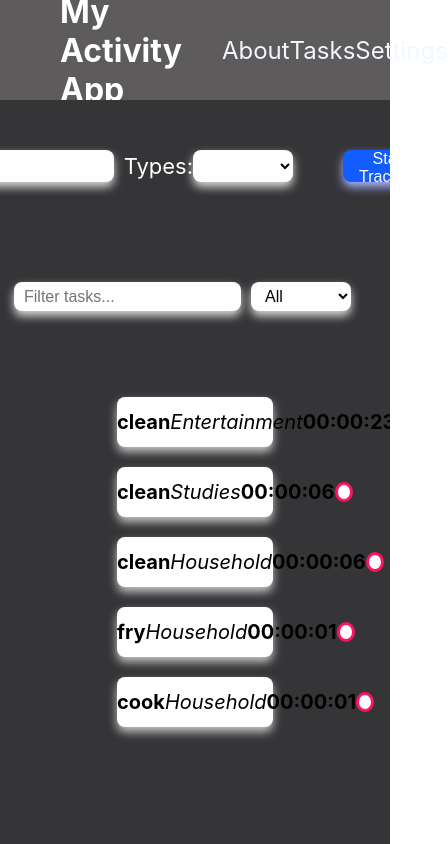
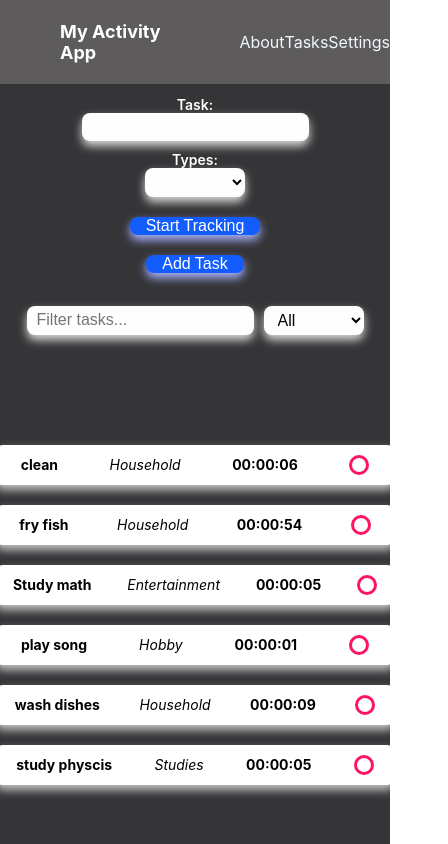
Before and after one commit to makzibs/ReactApp-Final-Project, a React (Create React App) app: page /tasks in a window 390 px wide. Shown: the whole page, 448 px wide, since content can reach past the window. Built offline with nearby package versions, Linux system fonts and the light colour scheme; data requests are answered from the project's data file.

Commit message:
responsive for max-width 500px

```diff
--- a/db.json
+++ b/db.json
@@ -1,17 +1,5 @@
 {
   "tasks": [
-    {
-      "text": "clean",
-      "type": "Entertainment",
-      "minutes": "00:00:23",
-      "id": 13
-    },
-    {
-      "text": "clean",
-      "type": "Studies",
-      "minutes": "00:00:06",
-      "id": 18
-    },
     {
       "text": "clean",
       "type": "Household",
@@ -19,16 +7,34 @@
       "id": 20
     },
     {
-      "text": "fry",
+      "text": "fry fish",
       "type": "Household",
-      "minutes": "00:00:01",
+      "minutes": "00:00:54",
       "id": 21
     },
     {
-      "text": "cook",
+      "text": "Study math",
+      "type": "Entertainment",
+      "minutes": "00:00:05",
+      "id": 22
+    },
+    {
+      "text": "play song",
+      "type": "Hobby",
+      "minutes": "00:00:01",
+      "id": 23
+    },
+    {
+      "text": "wash dishes",
       "type": "Household",
-      "minutes": "00:00:01",
-      "id": 22
+      "minutes": "00:00:09",
+      "id": 24
+    },
+    {
+      "text": "study physcis",
+      "type": "Studies",
+      "minutes": "00:00:05",
+      "id": 25
     }
   ]
 }
--- a/src/components/About.js
+++ b/src/components/About.js
@@ -31,7 +31,7 @@ function About() {
 
       <div className='authorDetail'>
         <h2>Author: Anil Khanal</h2>
-        <p>This is the "About Me" page for this app "My Activity App".</p>
+        <p>This is "About Me" page for this app "My Activity App".</p>
         <p>This app is a task monitoring application with a stopwatch feature. Users can add tasks, specifying their names and types, and track the time spent on that task. The app displays the current time on the homepage and allows users to seamlessly navigate between different sections of the application.</p>
         <p>All contents and images on this website are copyrighted and owned by Anil Khanal.</p>
         <p>Working Hours Spent on the Project is 42 hours.</p>
--- a/src/components/Form.js
+++ b/src/components/Form.js
@@ -156,7 +156,7 @@ export const Form = ({ addTask }) => {
       <label htmlFor="Option">Types:</label>
       <select
         id="Option"
-        className="minutes_textfield"
+        className="option_textfield"
         value={types}
         onChange={handleTypesChange}
       >
@@ -164,6 +164,8 @@ export const Form = ({ addTask }) => {
         <option value="Entertainment">Entertainment</option>
         <option value="Studies">Studies</option>
         <option value="Household">Household</option>
+        <option value="Hobby">Hobby</option>
+        <option value="Sport">Sport</option>
       </select>
 
       {isTracking ? (
--- a/src/components/Tasks.js
+++ b/src/components/Tasks.js
@@ -159,7 +159,7 @@ export default function Tasks() {
   const [filterType, setFilterType] = useState("");
   const theme = localStorage.getItem("theme");
 
-  const filterTypes = ["", "Entertainment", "Studies", "Household"];
+  const filterTypes = ["", "Entertainment", "Studies", "Household", "Hobby", "Sport"];
 
   const handleTaskSubmit = async (newTask) => {
 
@@ -215,14 +215,14 @@ export default function Tasks() {
       <Form  addTask={handleTaskSubmit} />
       <div className="searchBarTypes">
       <input
-        className="textfield"
+        className="textfield_filter"
         type="text"
         placeholder="Filter tasks..."
         value={filterText}
         onChange={(e) => setFilterText(e.target.value)}
       />
       <select
-          className="minutes_textfield"
+          className="types_textfield"
           value={filterType}
           onChange={(e) => setFilterType(e.target.value)}
         >
--- a/src/styles/App.css
+++ b/src/styles/App.css
@@ -32,3 +32,45 @@
     color: aliceblue;
     text-decoration: none;
 }
+
+@media (max-width: 500px) {
+
+    .App{
+        margin: 0;
+        padding: 0;
+        height: 100vh;
+        width: 100vw;
+        display: flex;
+        flex-direction: column;
+    }
+
+
+    .nav-container{
+        height: 100px;
+        background-color:  #5d5b5b;
+        display: flex;
+        align-items: center;
+        width: 100vw;
+
+    }
+    .nav-container h1{
+        width: 100vw;
+        margin-left: 60px;
+        color: white;
+        font-size: 18px;
+    }
+    .nav-items{
+
+        display: flex;
+        width: 100vw;
+        justify-content: space-around;
+        list-style: none;
+        font-size: 16px;
+
+    }
+    .nav-items li a{
+        color: aliceblue;
+        text-decoration: none;
+    }
+
+}
--- a/src/styles/ListItem.css
+++ b/src/styles/ListItem.css
@@ -39,3 +39,49 @@
   .checkbox:hover {
     cursor: pointer;
   }
+
+
+  @media (max-width: 500px) {
+    .list-item {
+
+      display: flex;
+      justify-content: space-around;
+      align-items: center;
+      margin: 10px 0px;
+
+      height: 40px;
+      width: 400px;
+      background-color: white;
+      border-radius: 0.5rem;
+      box-shadow: 0px 5px 10px rgb(199, 199, 199);
+      font-size: 14px;
+    }
+
+    .list-item:hover {
+      box-shadow: 0px 3px 7px rgb(205, 205, 205);
+    }
+
+    .taskTitle{
+       font-weight: bold;
+    }
+    .taskTypes{
+      font-style: italic;
+      font-weight: 400;
+    }
+    .taskMinutes{
+      font-weight: bold;
+    }
+
+    .checkbox {
+      background-color: white;
+      border: 3.5px solid rgb(255, 19, 98);
+      box-shadow: none;
+      height: 20px;
+      width: 20px;
+      border-radius: 100%;
+    }
+
+    .checkbox:hover {
+      cursor: pointer;
+    }
+  }
--- a/src/styles/TasksList.css
+++ b/src/styles/TasksList.css
@@ -7,3 +7,22 @@
     width: 40%;
     margin: 1rem auto;
   }
+
+
+
+@media (max-width: 500px) {
+
+
+  .todo-list {
+
+    display: flex;
+    flex-direction: column;
+    align-items: center;
+    /* To center across the page */
+    width: 40%;
+    margin: 100px
+  }
+
+
+
+}
--- a/src/styles/about.css
+++ b/src/styles/about.css
@@ -41,3 +41,58 @@
     margin-top: 100px;
     font-size: 14px;
   }
+
+
+
+
+
+
+@media (max-width: 500px) {
+  .about{
+    background-color: #353538;
+    height: 900px;
+    font-size: 12px;
+    color: white;
+    display: flex;
+    flex-direction: column;
+    justify-content:  flex-start;
+    align-items: center;
+
+}
+.addTaskButton {
+    height:30px ;
+    width: 100px;
+    background-color: rgb(19, 93, 255);
+    color: white;
+    border: none;
+    border-radius: 0.5rem;
+    font-size: 1rem;
+    box-shadow: 0px 5px 10px #a8b1ff;
+    padding: 0 1rem;
+  }
+
+  .addTaskButton:hover {
+    box-shadow: 0px 3px 5px #7f89e0;
+    cursor: pointer
+  }
+
+  .authorDetail{
+
+    display: flex;
+    flex-direction: column;
+    justify-content: center;
+    font-size: 18px;
+    align-items: center;
+    margin-top: 20px;
+    margin-left: 50px;
+    margin-right: 50px;
+  }
+
+
+
+  footer{
+    margin-top: 100px;
+    font-size: 10px;
+  }
+
+}
--- a/src/styles/form.css
+++ b/src/styles/form.css
@@ -1,4 +1,5 @@
 .form {
+
     display: flex;
     justify-content: center;
     align-items: center;
@@ -30,7 +31,7 @@
     outline: none !important;
     box-shadow: 0px 3px 5px rgb(218, 218, 218);
   }
-  .minutes_textfield{
+  .option_textfield{
     background-color: #fefefe;
     border: none;
     border-radius: 0.5rem;
@@ -41,6 +42,7 @@
     box-shadow: 0px 5px 10px rgb(218, 218, 218);
     box-sizing: border-box;
     width: 100px;
+
   }
 
   .submit-btn {
@@ -77,3 +79,92 @@
     padding: 0 1rem;
     margin-left: 25px;
   }
+
+  @media (max-width: 500px) {
+
+    .form {
+      margin-top: 40px;
+      margin-bottom: 100px;
+      display: flex;
+      flex-direction: column;
+      justify-content: center;
+      align-items: center;
+      height: 2rem;
+      width: 40%;
+      font-size: 14px;
+      font-weight: 600;
+      font-style: normal;
+      color: white;
+
+
+    }
+
+    .textfield {
+      background-color: #fefefe;
+      border: none;
+      border-radius: 0.5rem;
+      height: 100%;
+      margin: 0 0 10px 0;
+      font-size: 1rem;
+      box-shadow: 0px 5px 10px rgb(218, 218, 218);
+      box-sizing: border-box;
+    }
+
+    .textfield:focus {
+      outline: none !important;
+      box-shadow: 0px 3px 5px rgb(218, 218, 218);
+    }
+    .option_textfield{
+      background-color: #fefefe;
+      border: none;
+      border-radius: 0.5rem;
+      height: 100%;
+      margin: 0 0 20px 0;
+      font-size: 1rem;
+      box-shadow: 0px 5px 10px rgb(218, 218, 218);
+      box-sizing: border-box;
+      width: 100px;
+
+    }
+
+    .submit-btn {
+      height: 100%;
+      background-color: rgb(19, 93, 255);
+      color: white;
+      border: none;
+      border-radius: 0.5rem;
+      font-size: 1rem;
+      box-shadow: 0px 5px 10px #a8b1ff;
+      padding: 0 1rem;
+      margin: 0 0 10px 0;
+    }
+
+    .submit-btn:hover {
+      box-shadow: 0px 3px 5px #7f89e0;
+    }
+
+    .stopWatch{
+      height: fit-content;
+      display: flex;
+      align-items: center;
+      justify-content: center;
+
+
+    }
+
+    .stopWatchButton{
+      height: 100%;
+      background-color: rgb(19, 93, 255);
+      color: white;
+      border: none;
+      border-radius: 0.5rem;
+      font-size: 1rem;
+      box-shadow: 0px 5px 10px #a8b1ff;
+      padding: 0 1rem;
+      margin: 0 0 20px 0;
+
+
+    }
+
+
+  }
--- a/src/styles/setting.css
+++ b/src/styles/setting.css
@@ -43,3 +43,19 @@
     box-shadow: 0px 3px 5px #7f89e0;
     cursor: pointer
   }
+
+
+  @media (max-width: 500px) {
+
+    .setting{
+      background-color: #353538;
+      padding-top: 50px;
+      height: 850px;
+      font-size: 20px;
+      color: white;
+      display: flex;
+      justify-content: center;
+
+  }
+
+  }
--- a/src/styles/tasks.css
+++ b/src/styles/tasks.css
@@ -16,3 +16,76 @@
     justify-content: space-around;
     margin-bottom: 60px;
 }
+
+.textfield_filter {
+  background-color: #fefefe;
+  border: none;
+  border-radius: 0.5rem;
+  height: 100%;
+  margin-right: 10px;
+  padding: 5px 10px;
+  font-size: 1rem;
+  box-shadow: 0px 5px 10px rgb(218, 218, 218);
+  box-sizing: border-box;
+}
+
+.types_textfield{
+  background-color: #fefefe;
+  border: none;
+  border-radius: 0.5rem;
+  height: 100%;
+  margin-right: 25px;
+  padding: 5px 10px;
+  font-size: 1rem;
+  box-shadow: 0px 5px 10px rgb(218, 218, 218);
+  box-sizing: border-box;
+  width: 100px;
+}
+
+@media (max-width: 500px) {
+
+  .tasks{
+    background-color: #353538;
+    padding-top: 50px;
+    height: 850px;
+    max-height: 100vh;
+    overflow-y: auto;
+    font-size: 40px;
+    display: flex;
+    flex-direction: column;
+    align-items: center;
+
+}
+
+.searchBarTypes{
+  display: flex;
+  justify-content: space-around;
+  align-items: center;
+  margin: 0 0 0 0;
+
+}
+
+.textfield_filter {
+  background-color: #fefefe;
+  border: none;
+  border-radius: 0.5rem;
+  height: 100%;
+  font-size: 1rem;
+  box-shadow: 0px 5px 10px rgb(218, 218, 218);
+  box-sizing: border-box;
+}
+
+.types_textfield{
+background-color: #fefefe;
+border: none;
+border-radius: 0.5rem;
+height: 100%;
+font-size: 1rem;
+box-shadow: 0px 5px 10px rgb(218, 218, 218);
+box-sizing: border-box;
+width: 100px;
+margin: 0 0 0 0;
+}
+
+
+}
```
